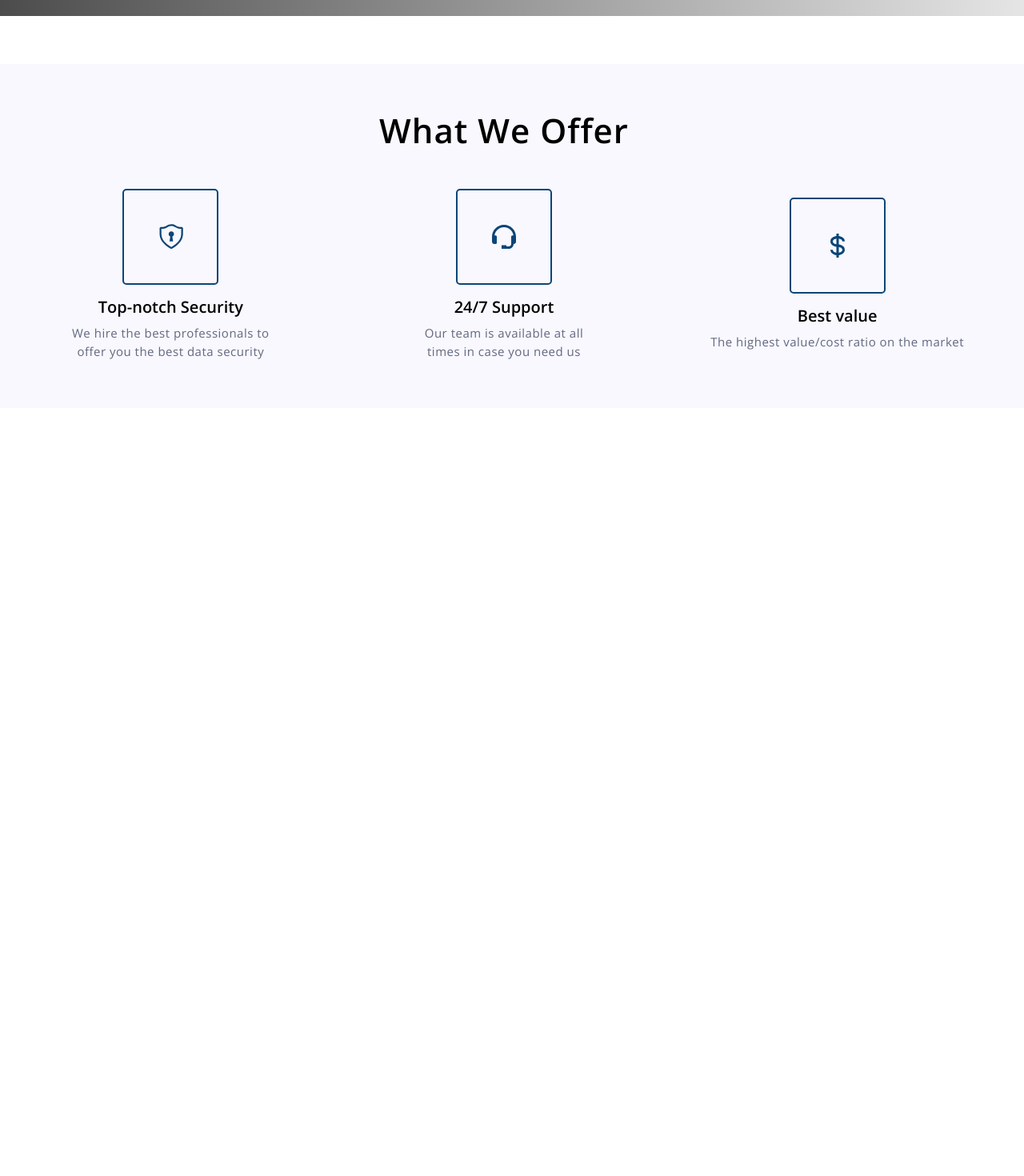
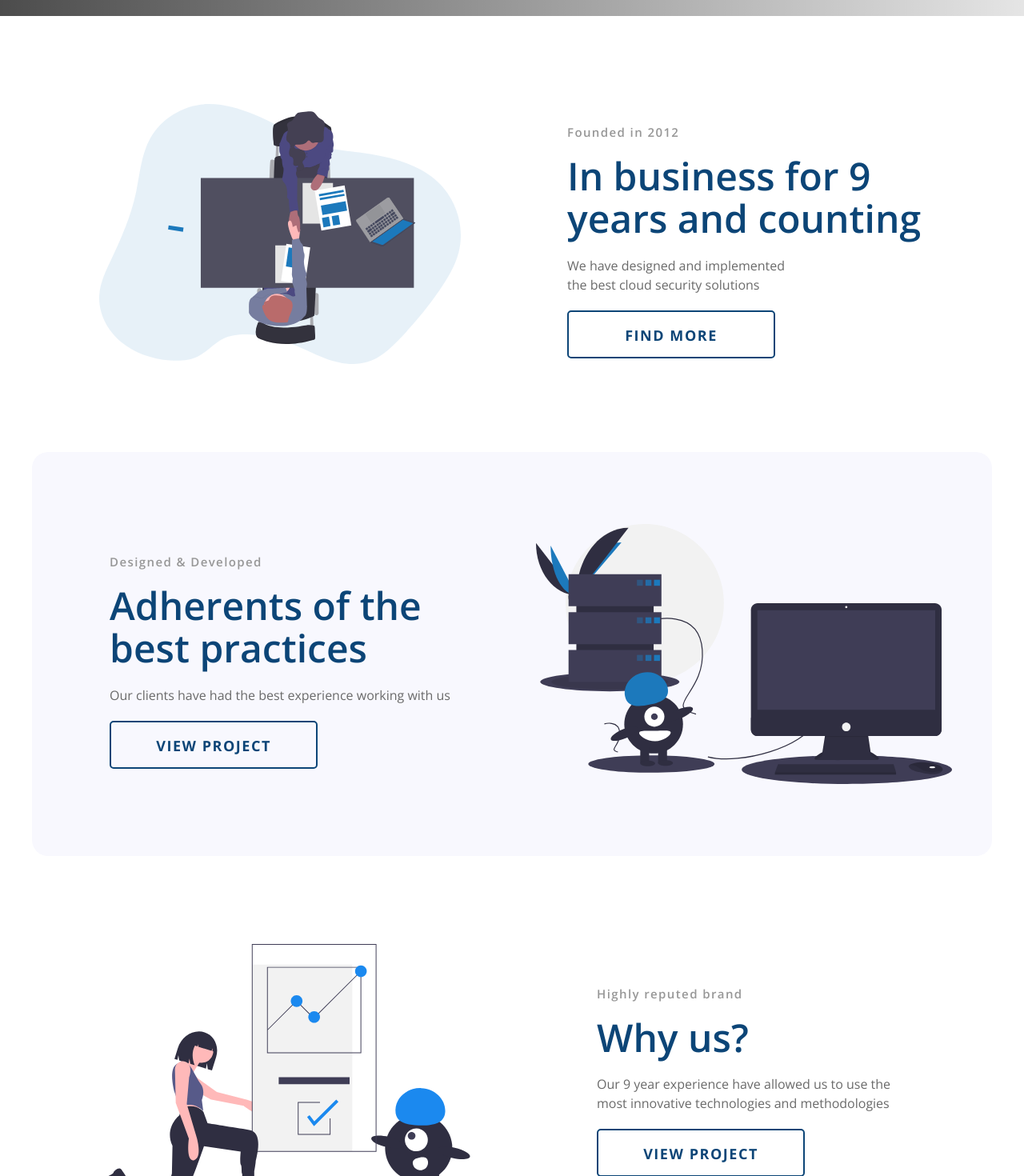
Before and after one commit to jmcauhy/landing-page, a React (Vite) app: page / in a window 1280 px wide. Shown: the part 780-2250 px from the top of the page at 80% size. Before the commit the page ends 1290 px from the top, so only its background shows below. Built offline with nearby package versions, Linux system fonts and the light colour scheme; grey boxes are pictures that could not be loaded.

Commit message:
Use block component

```diff
--- a/src/pages/Home/index.tsx
+++ b/src/pages/Home/index.tsx
@@ -1,6 +1,8 @@
 import Balancer from 'react-wrap-balancer'
 import Header from '../../components/Header'
 import Features from '../../components/Features'
+import Block from '../../components/Block'
+import { blockOne, blockTwo, blockThree } from '../../services/mocks/block'
 import * as S from './styles'
 
 function Home() {
@@ -25,6 +27,10 @@ function Home() {
             <S.ArrowDownIcon />
          </S.Content>
 
+         <Block {...blockOne} />
+         <Block {...blockTwo} />
+         <Block {...blockThree} />
+
          <Features />
       </S.Container>
    )
```
